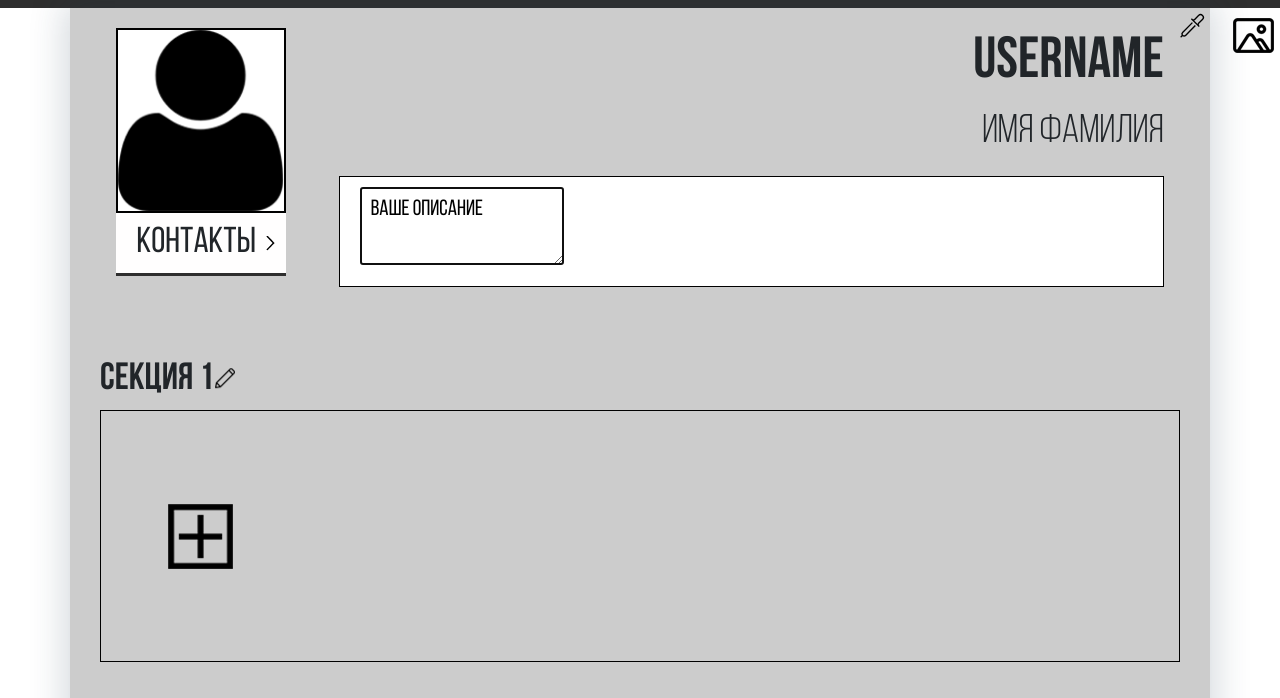
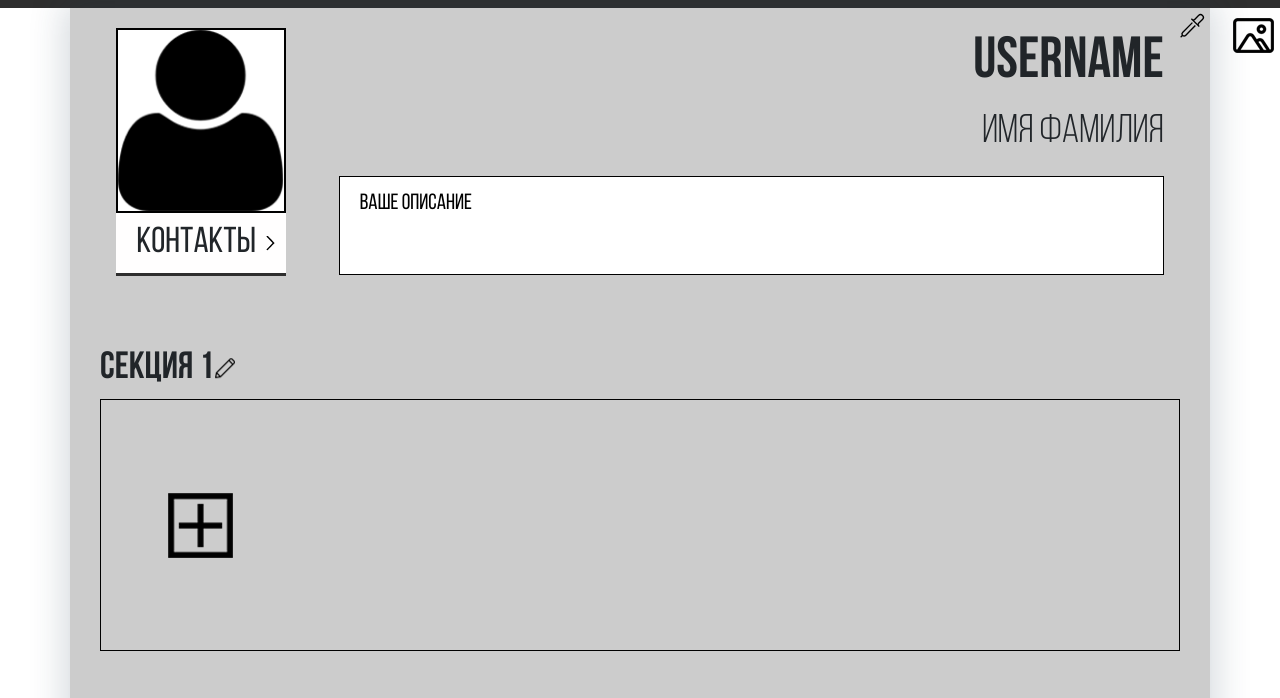
Before and after one commit to EreminichAlex/PortfolioShowcase, a website: page src/pages/portfolio.html in a window 1280 px wide. Both pictures are taken after a click on the picture 1150 px from the left and 281 px from the top of the page. Shown: the part 92-790 px from the top of the page. Drawn offline with nearby package versions, Linux system fonts and the light colour scheme; files that its build step writes are made by us from their sources.

Commit message:
added style for descr in focus

```diff
--- a/src/scss/script-changes-style.scss
+++ b/src/scss/script-changes-style.scss
@@ -11,3 +11,12 @@
         border-radius: 5px;
     }
 }
+
+.changing-descr {
+    outline: 0;
+    border: 0;
+    resize: none;
+    padding: 0;
+    width: 100%;
+    white-space: pre;
+}
```
